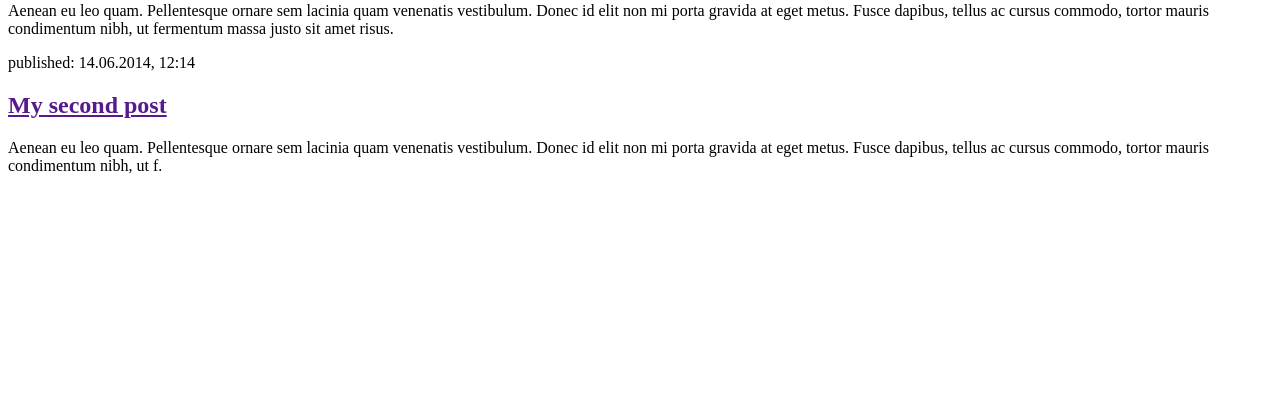
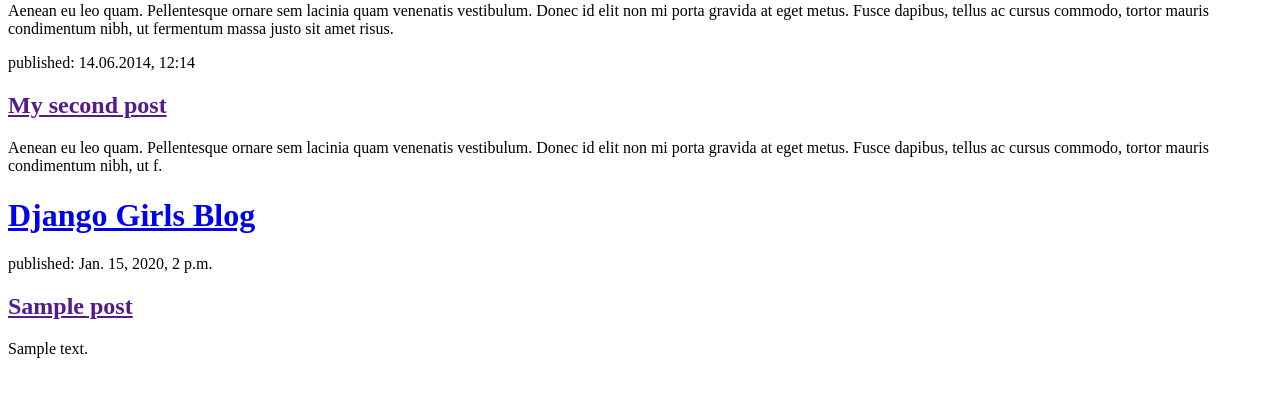
Before and after one commit to Nimisha-reddy/my-first-blog, a Django app: page / in a window 1280 px wide. Shown: the part 149-546 px from the top of the page. Run offline with Django 3.2, Linux system fonts and the light colour scheme; tables that the repository leaves empty hold one stand-in row (values such as "Sample post").

Commit message:
Changed the HTML for the site.

```diff
--- a/blog/templates/blog/post_list.html
+++ b/blog/templates/blog/post_list.html
@@ -17,6 +17,17 @@
             <p>published: 14.06.2014, 12:14</p>
             <h2><a href="">My second post</a></h2>
             <p>Aenean eu leo quam. Pellentesque ornare sem lacinia quam venenatis vestibulum. Donec id elit non mi porta gravida at eget metus. Fusce dapibus, tellus ac cursus commodo, tortor mauris condimentum nibh, ut f.</p>
-        </div>
+        </div
+        <div>
+    <h1><a href="/">Django Girls Blog</a></h1>
+</div>
+
+{% for post in posts %}
+    <div>
+        <p>published: {{ post.published_date }}</p>
+        <h2><a href="">{{ post.title }}</a></h2>
+        <p>{{ post.text|linebreaksbr }}</p>
+    </div>
+{% endfor %}
     </body>
 </html>
--- a/blog/views.py
+++ b/blog/views.py
@@ -1,5 +1,8 @@
 from django.shortcuts import render
+from .models import Post
+from django.utils import timezone
 
 # Create your views here.
 def post_list(request):
-    return render(request, 'blog/post_list.html', {})
+    posts = Post.objects.filter(published_date__lte=timezone.now()).order_by('published_date')
+    return render(request, 'blog/post_list.html', {'posts':posts})
```
